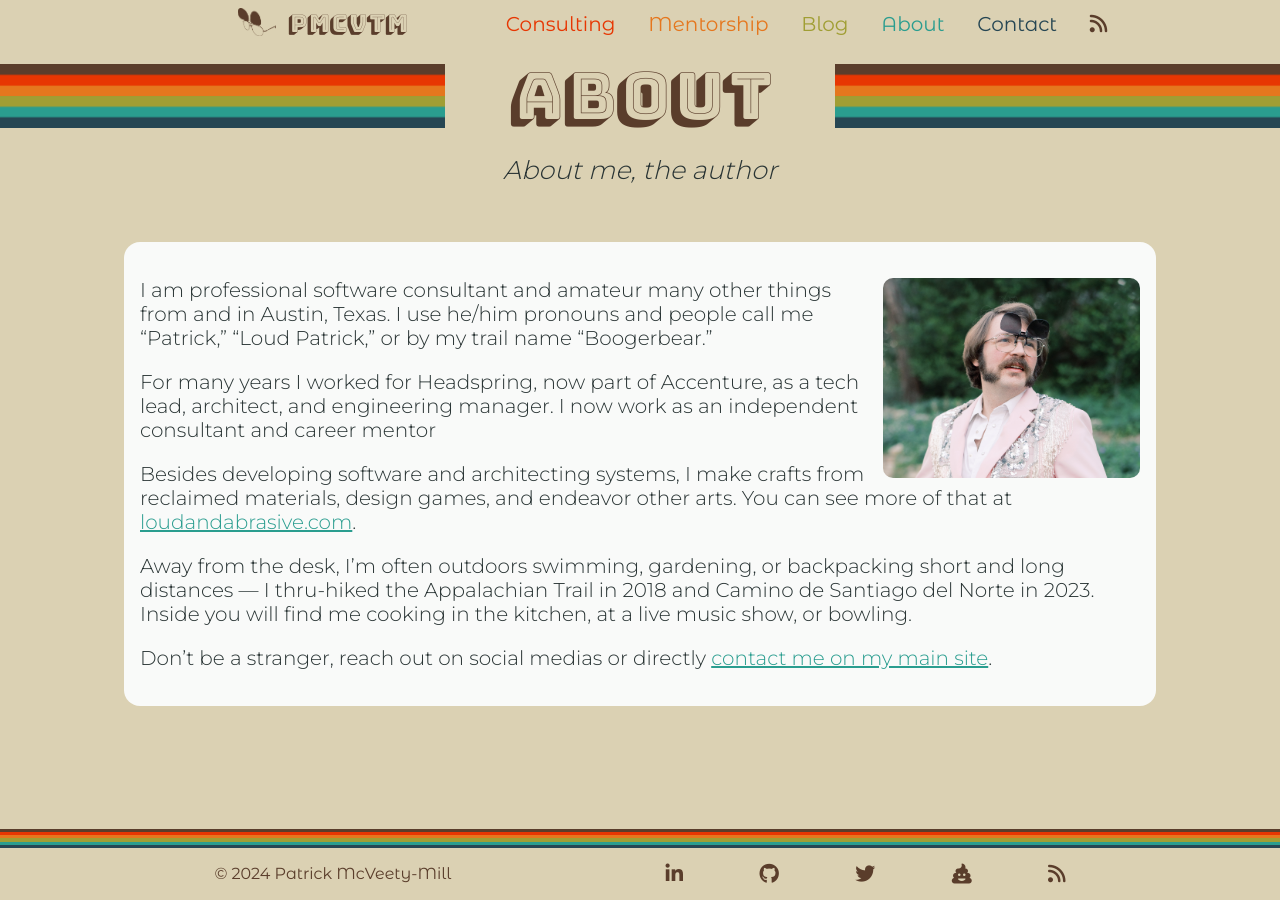
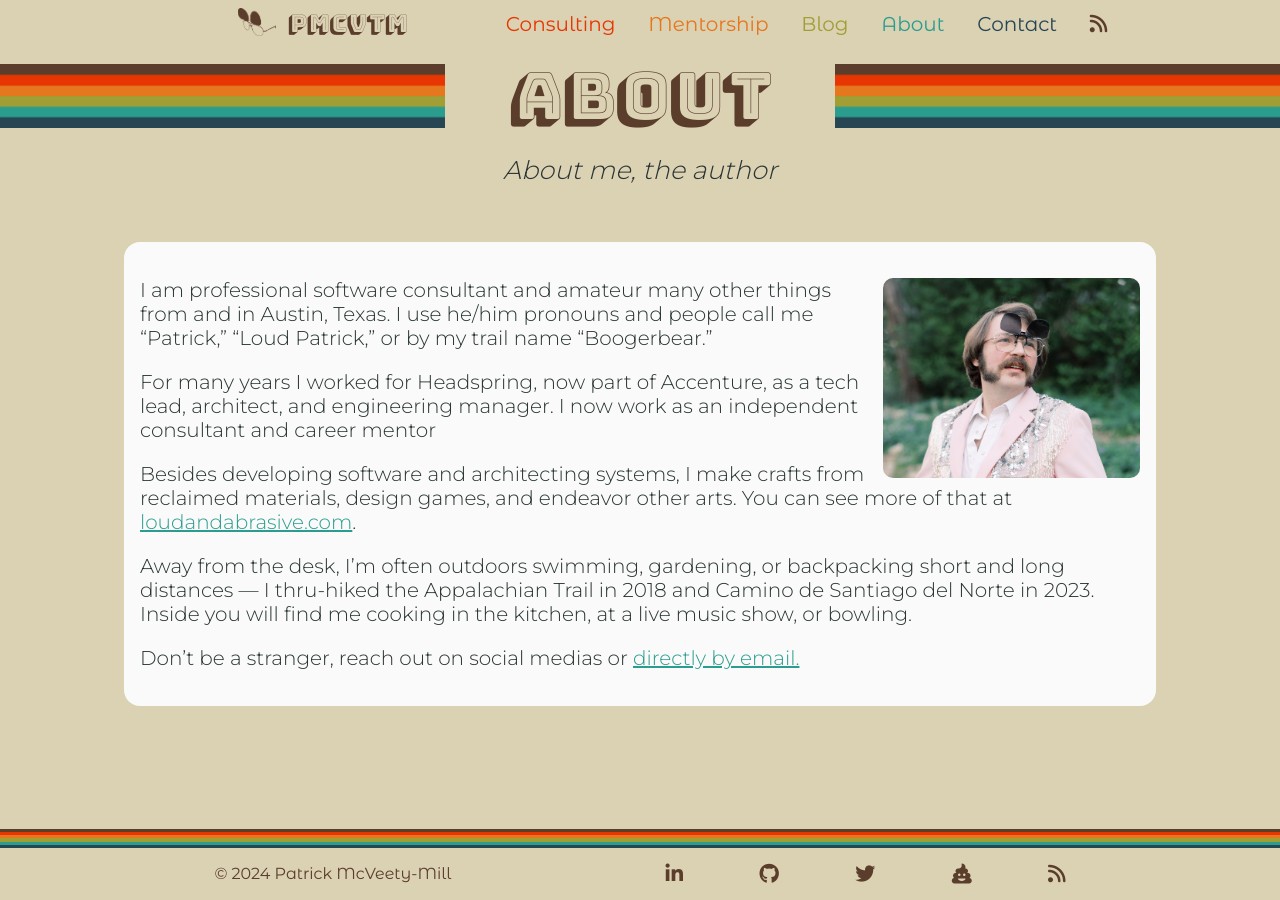
Before and after one commit to pmcvtm/pmcvtm.com, a Jekyll site: the page built from pages/about.md, in a window 1280 px wide. Built offline with Jekyll 4.4.1, drawn with Linux system fonts in a browser that asks for light colours; nearby versions of some CDN libraries; some web fonts are replaced.

Commit message:
no more contact form for now

```diff
--- a/pages/about.md
+++ b/pages/about.md
@@ -24,4 +24,4 @@ Besides developing software and architecting systems, I make crafts from reclaim
 
 Away from the desk, I'm often outdoors swimming, gardening, or backpacking short and long distances — I thru-hiked the Appalachian Trail in 2018 and Camino de Santiago del Norte in 2023. Inside you will find me cooking in the kitchen, at a live music show, or bowling.
 
-Don't be a stranger, reach out on social medias or directly [contact me on my main site](https://pmcvtm.com/#contact).
+Don't be a stranger, reach out on social medias or <a href="mailto:pmcvtm@duck.com">directly by email.</a>
```
